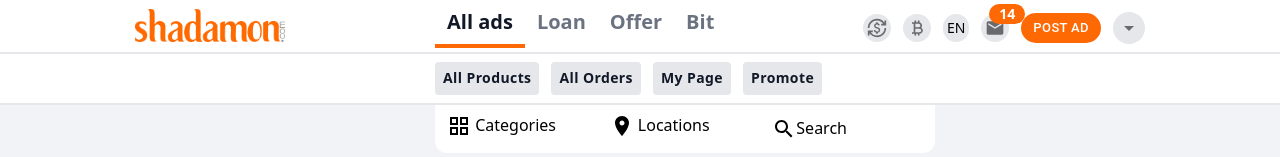
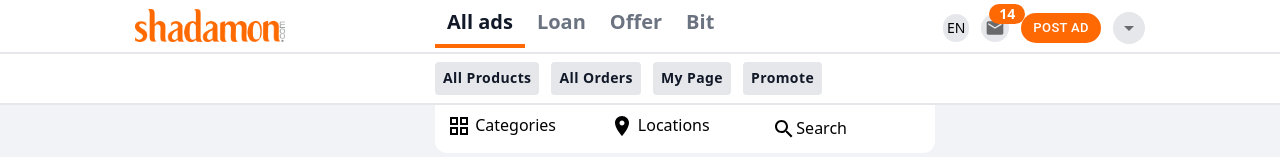
Before and after one commit to iqbalhossen0483/shadamon, a Next.js app: page / in a window 1280 px wide. Shown: the top 157 px of the page. Built offline with nearby package versions, Linux system fonts and the light colour scheme; no server answers.

Commit message:
dsfsdjkg

```diff
--- a/components/header/Header.tsx
+++ b/components/header/Header.tsx
@@ -63,13 +63,13 @@ const Header = () => {
 
             {/* user menu */}
             <div className='user-menus'>
-              <Tooltip title='Loan'>
-                <IconButton className='loan-icon'>
+              <Tooltip className='loan-icon' title='Loan'>
+                <IconButton>
                   <CurrencyExchangeIcon fontSize='small' />
                 </IconButton>
               </Tooltip>
-              <Tooltip title='Bit'>
-                <IconButton className='bit-icon'>
+              <Tooltip className='bit-icon' title='Bit'>
+                <IconButton>
                   <CurrencyBitcoinIcon fontSize='small' />
                 </IconButton>
               </Tooltip>
--- a/styles/header.css
+++ b/styles/header.css
@@ -35,8 +35,8 @@
   .user-menus button {
     @apply bg-gray-200 rounded-2xl p-1;
   }
-  .loan-icon,
-  .bit-icon {
+  .user-menus .loan-icon,
+  .user-menus .bit-icon {
     @apply lg:hidden;
   }
   .notification-btn {
```
